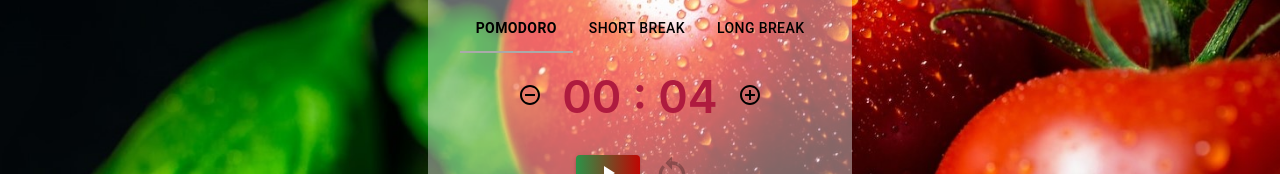
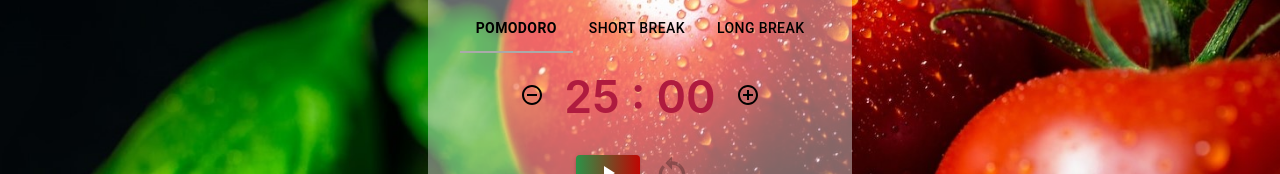
Before and after one commit to azurerr/YouTils, a React (Create React App) app: page /pomodoro in a window 1280 px wide. Shown: the part 267-441 px from the top of the page. Built offline with nearby package versions, Linux system fonts and the light colour scheme; no server answers; a web font is replaced by a local one.

Commit message:
Cleanup unused code and comments

```diff
--- a/src/App.scss
+++ b/src/App.scss
@@ -9,25 +9,11 @@
   pointer-events: none;
 }
 
-
-@media (max-width: 768px) {
-  body {
-    background-size: contain;
-  }
-  .home-body {
-    font-size: 15px;
-  }
-  .home-desc {
-    font-size: 13px;
-  }
-}
-
 .App-header {
   display: flex;
   justify-content: center;
   color: white;
 }
-
 
 .App-body {
   display: flex;
@@ -98,3 +84,15 @@
   margin-right: 0.5rem;
   vertical-align: middle;
 }
+
+@media (max-width: 768px) {
+  body {
+    background-size: contain;
+  }
+  .home-body {
+    font-size: 15px;
+  }
+  .home-desc {
+    font-size: 13px;
+  }
+}
--- a/src/Layout.js
+++ b/src/Layout.js
@@ -1,6 +1,5 @@
 
 import React, { useEffect, useState } from "react";
-import Navigation from './components/Navigation';
 import NaviBar from './components/NaviBar'
 import { Box, Container } from '@mui/system';
 import { useLocation } from "react-router-dom";
@@ -25,10 +24,8 @@ function Layout(props) {
         setMenu('home');
     }
 
-
     return (
         <div className={`App-body ${menu}`}>
-            {/* <Navigation /> */}
             <NaviBar className="App-navi" />
             <Container className="App-content">
                 <Box mb={10} mt={4}>{props.children}</Box>
--- a/src/components/ClockFeature.jsx
+++ b/src/components/ClockFeature.jsx
@@ -10,12 +10,12 @@ import PlayArrowIcon from '@mui/icons-material/PlayArrow';
 import PauseIcon from '@mui/icons-material/Pause';
 
 
-//const POMODORO_TIME = 25 * 60;
-//const SHORTBREAK_TIME = 5 * 60;
-//const LONGBREAK_TIME = 15 * 60;
-const POMODORO_TIME = 4;
-const SHORTBREAK_TIME = 3;
-const LONGBREAK_TIME = 2;
+const POMODORO_TIME = 25 * 60;
+const SHORTBREAK_TIME = 5 * 60;
+const LONGBREAK_TIME = 15 * 60;
+// const POMODORO_TIME = 4;
+// const SHORTBREAK_TIME = 3;
+// const LONGBREAK_TIME = 2;
 
 export default function ClockFeature({ activeTab }) {
 
@@ -121,7 +121,6 @@ export default function ClockFeature({ activeTab }) {
                 <Button onClick={() => changeTime('increase')}>
                     <AddCircleOutlineIcon className='button-adjust' ></AddCircleOutlineIcon>
                 </Button>
-
             </div >
             <div className="clock-play">
                 {generateStartButton()}
@@ -132,9 +131,6 @@ export default function ClockFeature({ activeTab }) {
                     <RestartAltIcon sx={{ fontSize: 40 }}></RestartAltIcon>
                 </Button >
             </div>
-            {/* <audio ref={audioRef}>
-                <source src="/audio/alarm.mp3" type="audio/mpeg" />
-            </audio> */}
         </>
     )
 
--- a/src/components/NaviBar.scss
+++ b/src/components/NaviBar.scss
@@ -2,7 +2,7 @@
 @import url('https://fonts.googleapis.com/css2?family=Capriola&display=swap');
 
 .navi {
-  background-color: black; //transparent
+  background-color: black;
   font-family: 'Capriola', sans-serif;
 
   .navi-title-icon {
@@ -14,7 +14,6 @@
     font-size: 2rem;
     font-weight: bold;
     margin-right: 1em;
-    // margin-bottom: 1rem;
     letter-spacing: .3rem;
     font-family: 'Capriola', sans-serif;
   }
@@ -31,14 +30,10 @@
 
     &:visited {
       color: $visited-color-light;
-      //border-color: $visited-color-dark;
     }
   }
 
   .menu-item {
-    //display: flex;
-    //flex-direction: column;
-    //font-size: 1em ;
     font-weight: 700;
 
     a {
@@ -50,24 +45,11 @@
       &:hover {
         color: $hover-color-light;
         font-weight: 700;
-        //background: lighten($hover-color-light, 10%);
-        //border-bottom: 1px solid $hover-color-dark;
       }
 
       &:visited {
         color: $visited-color-light;
-        //border-color: $visited-color-dark;
       }
     }
-
-    //margin-top: 1rem;
-    //text-overflow: ellipsis;
-
-    //   .menu-item {
-    //     margin-bottom: 1.5rem;
-    //     align-self: flex-start;
-    //     text-overflow: ellipsis;
-    //     min-width: 0;
-    //   }
   }
 }
--- a/src/components/PomodoroClock.jsx
+++ b/src/components/PomodoroClock.jsx
@@ -5,7 +5,6 @@ import { Box, Tab, Tabs } from '@mui/material';
 
 
 function PomodoroClock() {
-
 
     const [activeTab, setActiveTab] = useState('pomodoroTime');
 
@@ -33,7 +32,6 @@ function PomodoroClock() {
 
     return (
         <>
-
             <div className='pomodoro-body' >
                 <h1 className='pomodoro-title'>Pomodoro Clock</h1>
                 <h4 className='pomodoro-description'>Be more productive and focused </h4 >
```
Also changed, not shown: menu_pomodoro.jpg (added), 1 other file (tests, documents, lock files or other folders).
